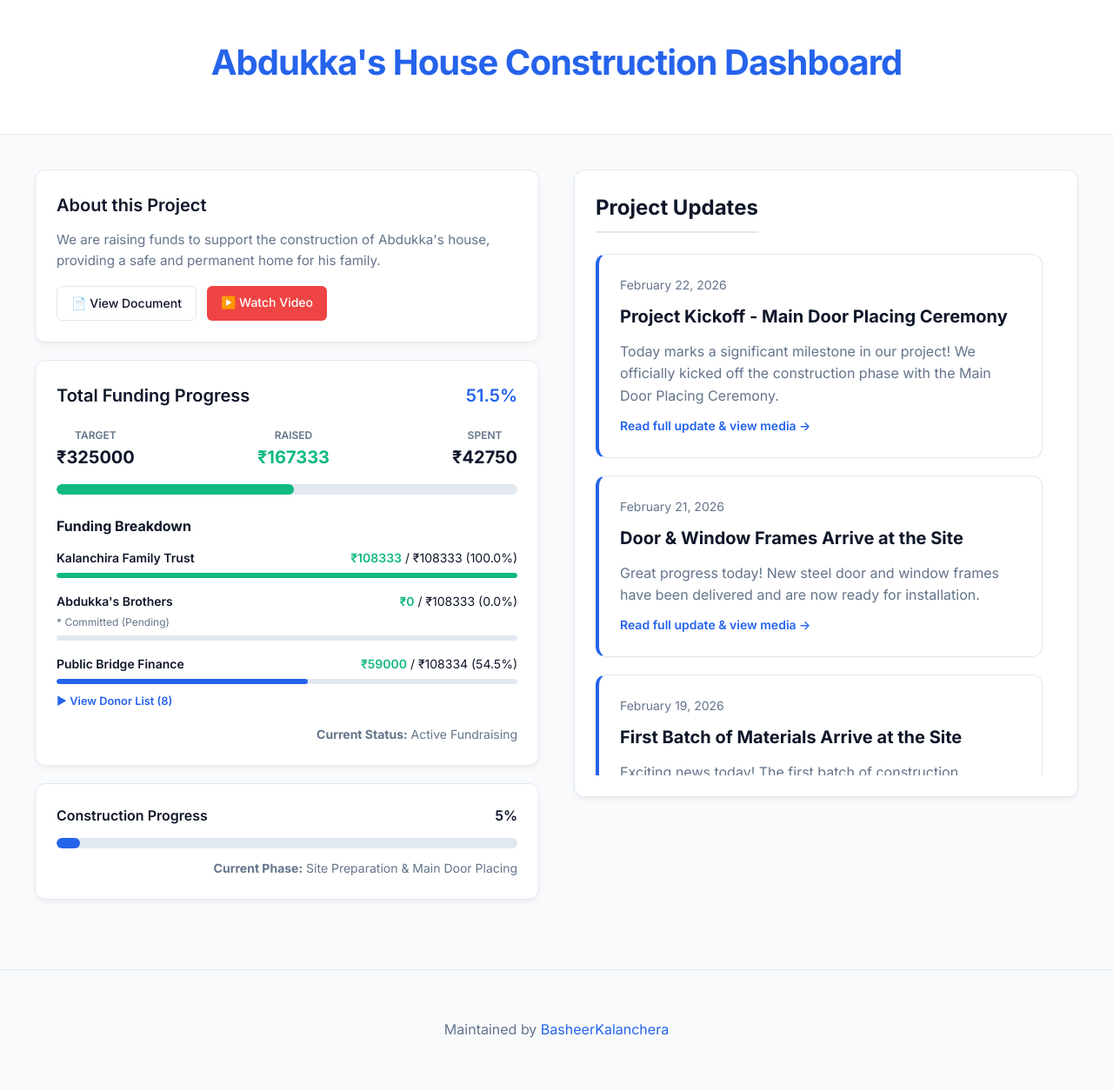
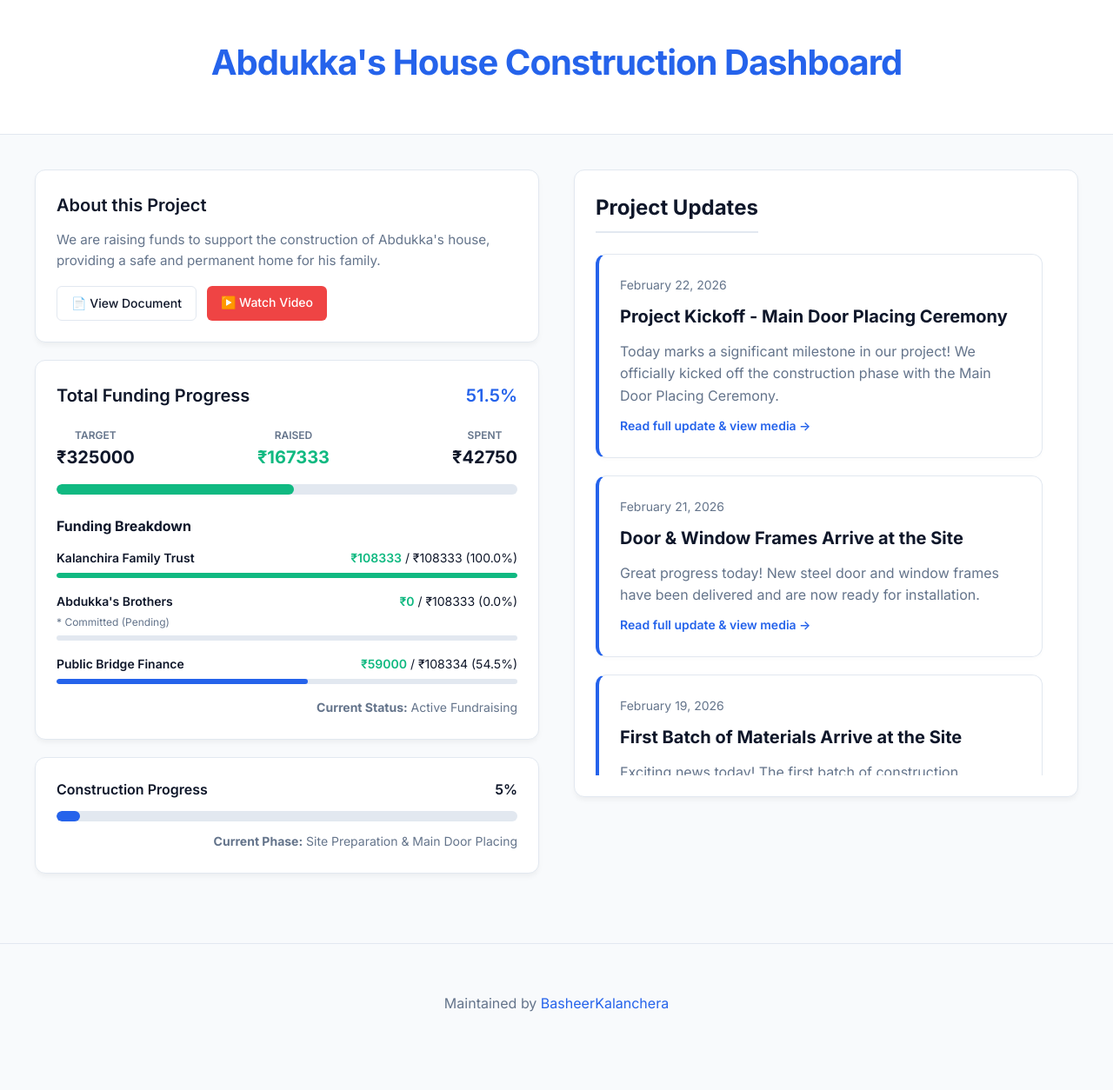
Before and after one commit to BasheerKalanchera/project-amanah, a Jekyll site: the page built from index.html, in a window 1280 px wide. Shown: the whole page at 87% size. Built offline with Jekyll 4.4.1, drawn with Linux system fonts in a browser that asks for light colours; after the commit the page ends 1223 px from its top, so only the background shows below that.

Commit message:
Fix: Added Door placing ceremony video to Feb 22 Project Kickoff.md post and removed showing donor list on the dashboard.

```diff
--- a/index.html
+++ b/index.html
@@ -91,24 +91,7 @@ layout: default
                         style="width: {{ item_percent }}%; background-color: {% if item_percent >= 100 %}var(--success){% else %}var(--primary){% endif %};">
                     </div>
                 </div>
-                {% if item.donors %}
-                <details style="margin-top: 10px;">
-                    <summary
-                        style="cursor: pointer; font-size: 0.8rem; font-weight: 600; color: var(--primary); list-style: none; user-select: none;">
-                        ▶ View Donor List ({{ item.donors | size }})
-                    </summary>
-                    <ul style="margin: 8px 0 0 0; padding: 0; list-style: none;">
-                        {% for donor in item.donors %}
-                        <li
-                            style="display: flex; justify-content: space-between; font-size: 0.8rem; padding: 4px 0; border-bottom: 1px solid var(--border);">
-                            <span>{{ donor.name }}{% if donor.note %} <em style="color: var(--text-muted);">({{
-                                    donor.note }})</em>{% endif %}</span>
-                            <span style="font-weight: 600; color: var(--success);">₹{{ donor.amount }}</span>
-                        </li>
-                        {% endfor %}
-                    </ul>
-                </details>
-                {% endif %}
+
             </div>
             {% endfor %}
 
```
Also changed, not shown: _posts/2026-02-22-project-kickoff.md (+4 -0 lines).
